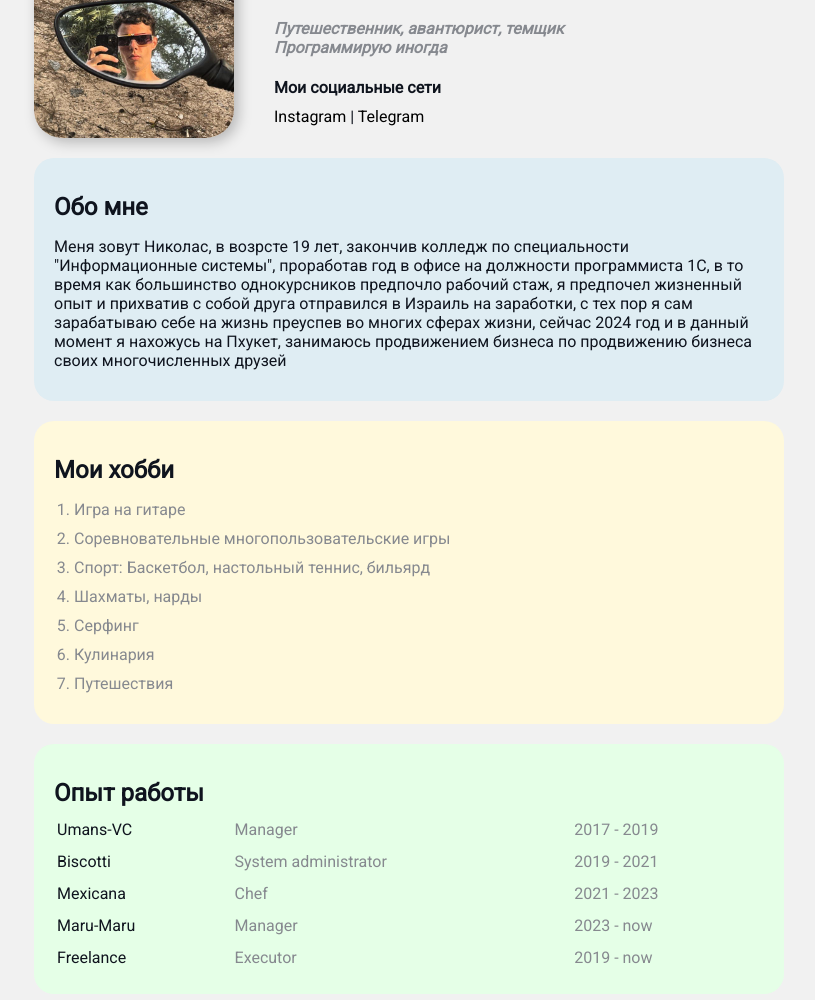
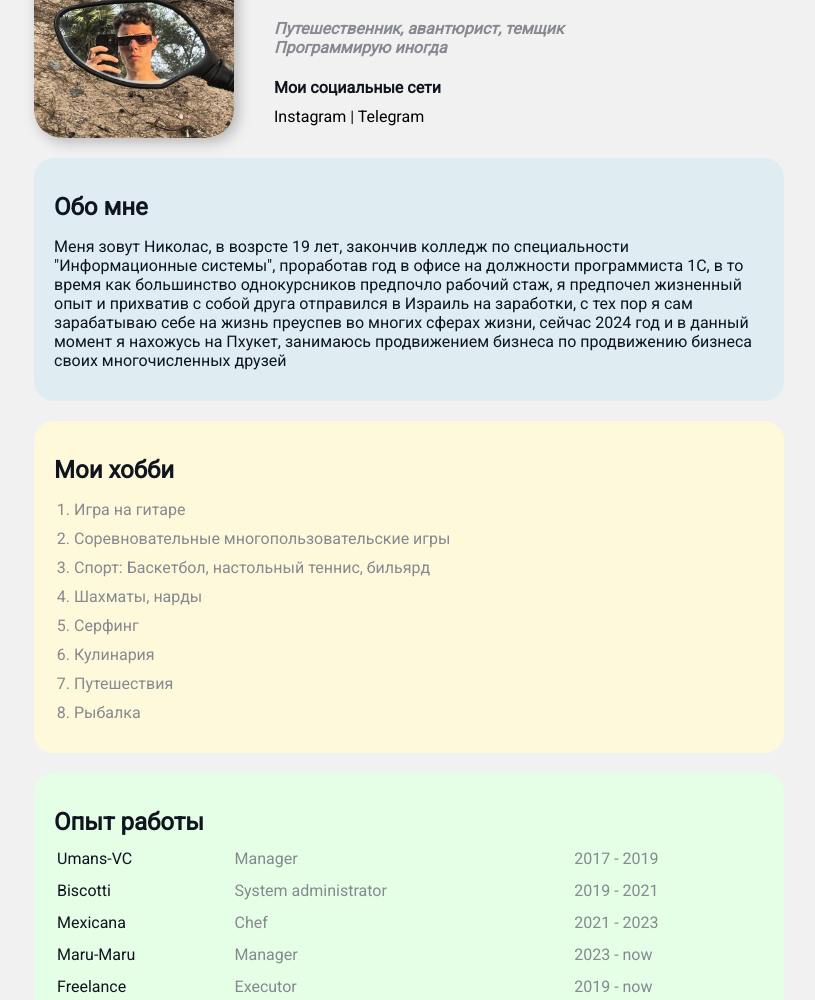
Before and after one commit to nicolasbellic/Portfolio, a plain HTML site: page index.html in a window 1280 px wide. Shown: the part 100-1100 px from the top of the page, without its empty margins (231-1046 px from the left). Drawn offline with Linux system fonts and the light colour scheme.

Commit message:
Update index.html

```diff
--- a/index.html
+++ b/index.html
@@ -41,6 +41,7 @@
           <li>Серфинг</li>
           <li>Кулинария</li>
           <li>Путешествия</li>
+          <li>Рыбалка</li>
         </ol>
       </div>
 
```
